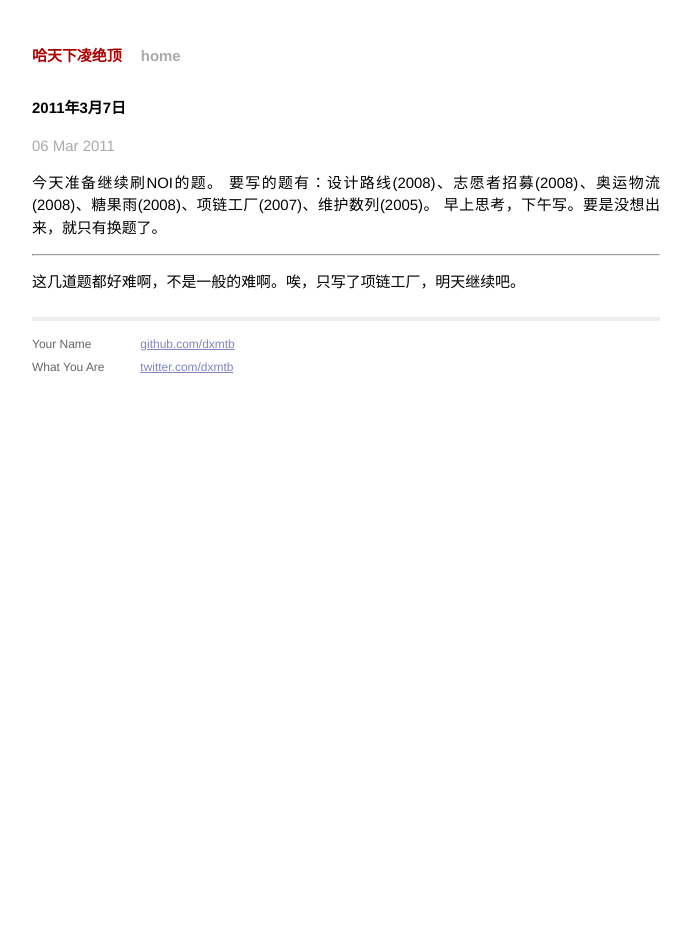
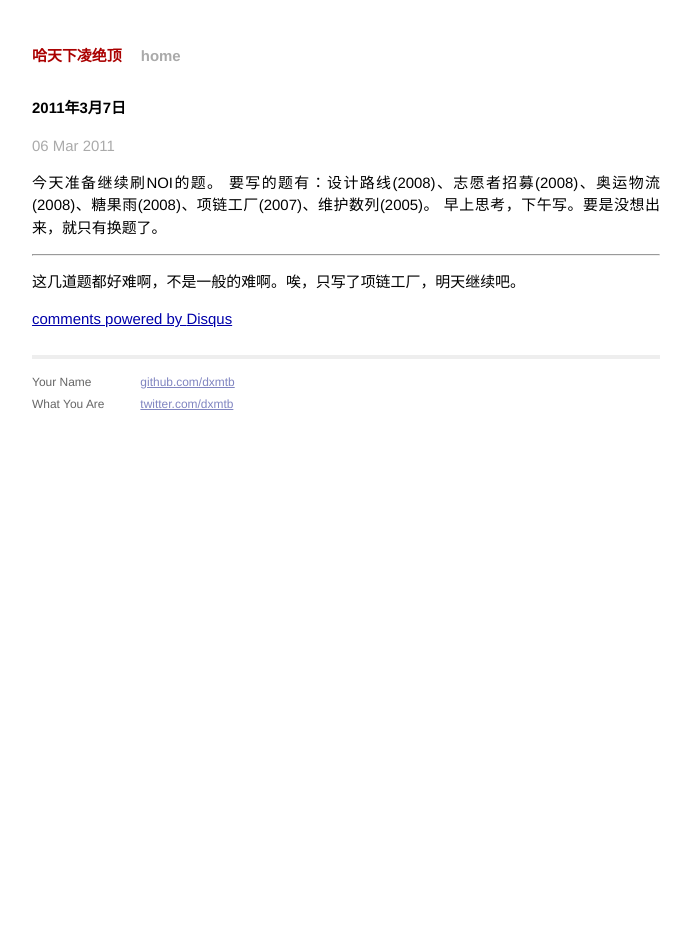
Before and after one commit to dxmtb/dxmtb.github.io, a Jekyll site: the page built from blog/_posts/2011-03-06-20110307.markdown, in a window 1280 px wide. Shown: the whole page, without its empty margins (294-985 px from the left). Built offline with Jekyll 4.4.1, drawn with Linux system fonts in a browser that asks for light colours; Markdown is read by kramdown in place of the engine named in the settings; comment, search, counter and statistics services are not loaded.

Commit message:
add disqus and baseurl

```diff
--- a/blog/_config.yml
+++ b/blog/_config.yml
@@ -2,3 +2,4 @@
 markdown: redcarpet
 pygments: true
 permalink: pretty
+baseurl: /blog
--- a/blog/_layouts/default.html
+++ b/blog/_layouts/default.html
@@ -7,18 +7,18 @@
         <meta name="viewport" content="width=device-width">
 
         <!-- syntax highlighting CSS -->
-        <link rel="stylesheet" href="/css/syntax.css">
+        <link rel="stylesheet" href="{{ site.baseurl }}/css/syntax.css">
 
         <!-- Custom CSS -->
-        <link rel="stylesheet" href="/css/main.css">
+        <link rel="stylesheet" href="{{ site.baseurl }}/css/main.css">
 
     </head>
     <body>
 
         <div class="site">
           <div class="header">
-            <h1 class="title"><a href="/">{{ site.name }}</a></h1>
-            <a class="extra" href="/">home</a>
+            <h1 class="title"><a href="{{ site.baseurl }}/">{{ site.name }}</a></h1>
+            <a class="extra" href="{{ site.baseurl }}/">home</a>
           </div>
 
           {{ content }}
--- a/blog/_layouts/post.html
+++ b/blog/_layouts/post.html
@@ -7,3 +7,17 @@
 <div class="post">
 {{ content }}
 </div>
+<div id="disqus_thread"></div>
+<script type="text/javascript">
+/* * * CONFIGURATION VARIABLES: EDIT BEFORE PASTING INTO YOUR WEBPAGE * * */
+var disqus_shortname = 'dxmtb'; // required: replace example with your forum shortname
+
+/* * * DON'T EDIT BELOW THIS LINE * * */
+(function() {
+ var dsq = document.createElement('script'); dsq.type = 'text/javascript'; dsq.async = true;
+ dsq.src = '//' + disqus_shortname + '.disqus.com/embed.js';
+ (document.getElementsByTagName('head')[0] || document.getElementsByTagName('body')[0]).appendChild(dsq);
+ })();
+</script>
+<noscript>Please enable JavaScript to view the <a href="http://disqus.com/?ref_noscript">comments powered by Disqus.</a></noscript>
+<a href="http://disqus.com" class="dsq-brlink">comments powered by <span class="logo-disqus">Disqus</span></a>
```
